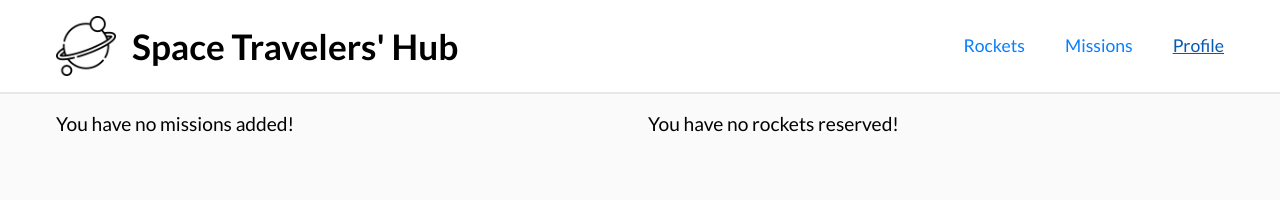
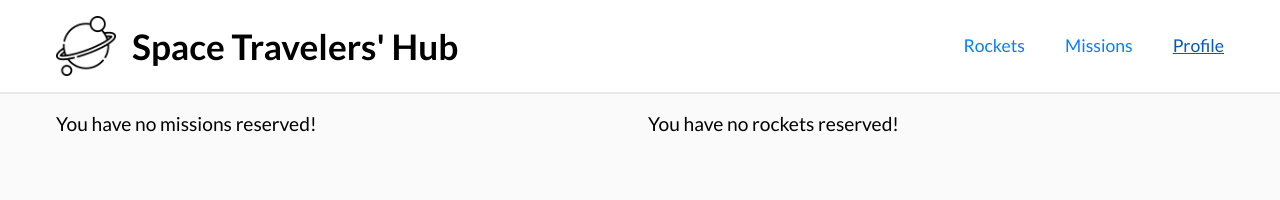
Before and after one commit to jorgeabrahan/space-travelers-hub, a React (Create React App) app: page /profile in a window 1280 px wide. Shown: the top 200 px of the page. Built offline with nearby package versions, Linux system fonts and the light colour scheme.

Commit message:
Add display missions to profile and modify conditionals on Mission.jsx

```diff
--- a/src/components/Mission.jsx
+++ b/src/components/Mission.jsx
@@ -19,7 +19,7 @@ function Mission(
       <td className={styles.tableMissionName}>{missionName}</td>
       <td className={styles.tableMissionDescription}>{description}</td>
       {
-        reserved ? (
+        reserved && (
           <>
             <td className={styles.tableStatus}>
               <div className={styles.member}>active member</div>
@@ -35,7 +35,10 @@ function Mission(
 
             </td>
           </>
-        ) : (
+        )
+      }
+      {
+        !reserved && (
           <>
             <td className={styles.tableStatus}>
               <div className={styles.notAMember}>not a member</div>
--- a/src/components/Missions.jsx
+++ b/src/components/Missions.jsx
@@ -32,7 +32,7 @@ function Missions() {
         </thead>
         <tbody>
           {
-            missions.missions.map((item, i) => (
+            missions.map((item, i) => (
               <Mission
                 key={item.mission_id}
                 missionName={item.mission_name}
--- a/src/components/Profile.jsx
+++ b/src/components/Profile.jsx
@@ -8,11 +8,25 @@ function Profile() {
     <p key={rocket.id} className="reserved__item">{rocket.name}</p>
   ));
 
+  const { missions } = useSelector((store) => store.missions);
+  const reservedMissions = missions.filter((mission) => mission.reserved);
+  const reservedMissionsList = reservedMissions.map((mission) => (
+    <p key={mission.mission_id} className="reserved__item">{mission.mission_name}</p>
+  ));
   return (
     <section className="center profile">
       <div>
-        {/* this is the missions column where you can add the list of reserved ones */}
-        <p className="reserved__message">You have no missions added!</p>
+        {reservedMissionsList.length > 0 && (
+        <>
+          <h2 className="reserved__title">My Missions</h2>
+          <div className="reserved__list">
+            {reservedMissionsList}
+          </div>
+        </>
+        )}
+        {reservedMissionsList.length === 0 && (
+        <p className="reserved__message">You have no missions reserved!</p>
+        )}
       </div>
       <div>
         {reservedRocketsList.length > 0 && (
```
